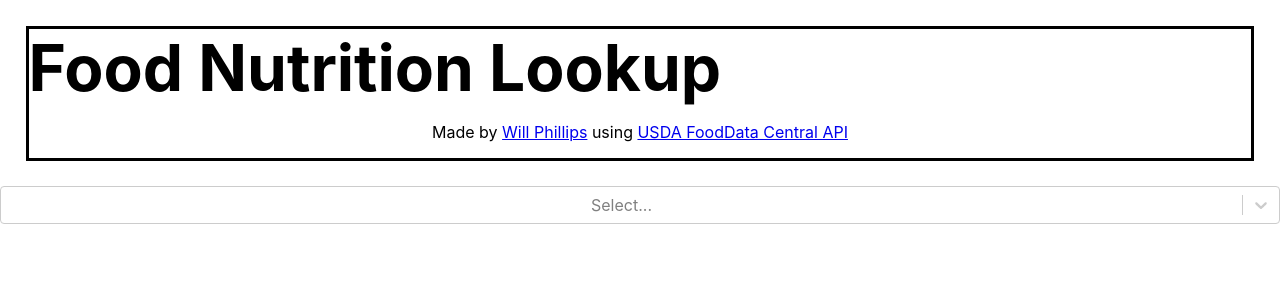
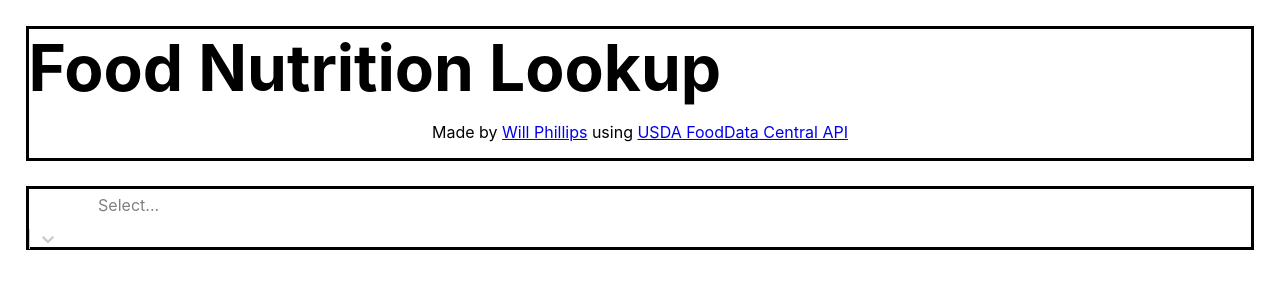
Before and after one commit to WRWPhillips/nutritionsite, a React (Create React App) app: page / in a window 1280 px wide. Shown: the top 300 px of the page. Built offline with nearby package versions, Linux system fonts and the light colour scheme.

Commit message:
styled react-select component and added ico file

```diff
--- a/public/index.html
+++ b/public/index.html
@@ -2,7 +2,7 @@
 <html lang="en">
   <head>
     <meta charset="utf-8" />
-    <link rel="icon" href="%PUBLIC_URL%/favicon.ico" />
+    <link rel="icon" href="%PUBLIC_URL%/cornucopia.ico" />
     <meta name="viewport" content="width=device-width, initial-scale=1" />
     <meta name="theme-color" content="#000000" />
     <meta
@@ -15,15 +15,6 @@
       user's mobile device or desktop. See https://developers.google.com/web/fundamentals/web-app-manifest/
     -->
     <link rel="manifest" href="%PUBLIC_URL%/manifest.json" />
-    <!--
-      Notice the use of %PUBLIC_URL% in the tags above.
-      It will be replaced with the URL of the `public` folder during the build.
-      Only files inside the `public` folder can be referenced from the HTML.
-
-      Unlike "/favicon.ico" or "favicon.ico", "%PUBLIC_URL%/favicon.ico" will
-      work correctly both with client-side routing and a non-root public URL.
-      Learn how to configure a non-root public URL by running `npm run build`.
-    -->
     <title>Nutrition Lookup</title>
   </head>
   <body>
--- a/src/components/SearchBar.js
+++ b/src/components/SearchBar.js
@@ -1,6 +1,7 @@
 import React, { useMemo } from 'react';
 import { connect } from 'react-redux';
-import Select from 'react-select';
+import ReactSelect from 'react-select';
+import styled from 'styled-components';
 import {
   searchSubmit,
   updateQuery,
@@ -8,6 +9,31 @@ import {
 } from '../actions';
 import { debounce } from 'lodash'
 //import Async, {useAsync} from 'react-select';
+
+//styling for Select
+const Select = styled(ReactSelect)`
+  margin: 2%;
+  height: 8vh;
+  border: 3px solid black;
+`
+
+const selectStyles = {
+  option: (provided) => ({
+    ...provided,
+    borderBottom: '2px solid black',
+    padding: 5,
+  }),
+  control: () => ({
+    // none of react-select's styles are passed to <Control />
+    width: 200,
+  }),
+  singleValue: (provided, state) => {
+    const opacity = state.isDisabled ? 0.5 : 1;
+    const transition = 'opacity 300ms';
+    return { ...provided, opacity, transition };
+  }
+}
+
 
 const SearchBar = ({
   query,
@@ -45,6 +71,7 @@ const SearchBar = ({
     return (
       <Select
         isLoading={isFetching}
+        styles={selectStyles}
         options={foodNames}
         onInputChange={updateAndSearch}
         onChange={item => setCurrentFood(item, foods)}
--- a/src/components/SelectedFood.js
+++ b/src/components/SelectedFood.js
@@ -36,7 +36,7 @@ const SelectedFood = ({
         {
           currentFood.foodNutrients.filter((nutrient) => nutrient.value).map((nutrient) => (<Tr key={nutrient.nutrientId}>
             <Td>{nutrient.nutrientName}</Td>
-            <Td>{nutrient.value}{nutrient.unitName}</Td>
+            <Td>{nutrient.value}{nutrient.unitName.toLowerCase()}</Td>
           </Tr>))
         }
       </tbody>
```
Also changed, not shown: public/manifest.json, 2 other files (tests, documents, lock files or other folders).
